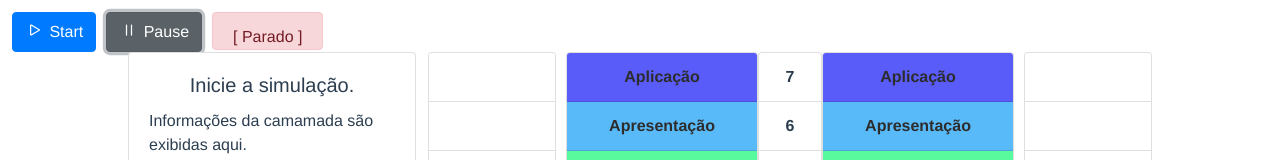
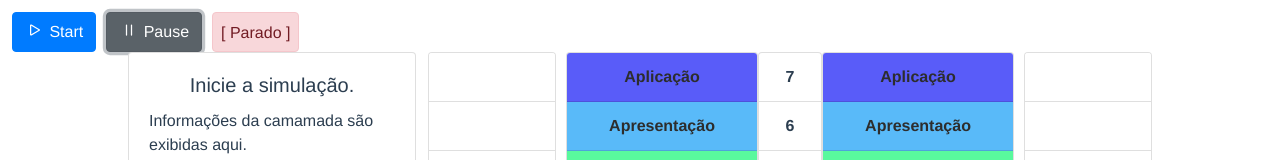
Before and after one commit to jomrs/prototipo-osi, a Vue app: page / in a window 1280 px wide. Both pictures are taken after a click on the button "Pause". Shown: the top 160 px of the page. Built offline with nearby package versions, Linux system fonts and the light colour scheme.

Commit message:
fix css do alerta de animação parada.

```diff
--- a/src/components/Prototipo.vue
+++ b/src/components/Prototipo.vue
@@ -4,7 +4,7 @@
     <div class="d-flex justify-content-right" style="height: 2.5rem; margin-left: 12px;">
       <button type="button" id="play" class="btn btn-primary" v-on:click='animarPassar'><b-icon-play></b-icon-play> Start </button>
       <button class="btn btn-secondary" style="margin-left:10px;" v-on:click="aniState==false ? aniState=true: aniState=false"><b-icon-pause></b-icon-pause> Pause </button>
-      <div class="alert alert-danger" v-if="aniState==true" role="alert" style="margin-left:10px; margin-bottom: 2px;">[ Parado ]</div>
+      <div class="alert alert-danger" v-if="aniState==true" role="alert" style="margin-left:10px; margin-bottom: 0px; padding: 8px">[ Parado ]</div>
     </div>
 
     <!-- primeira coluna -->
```
